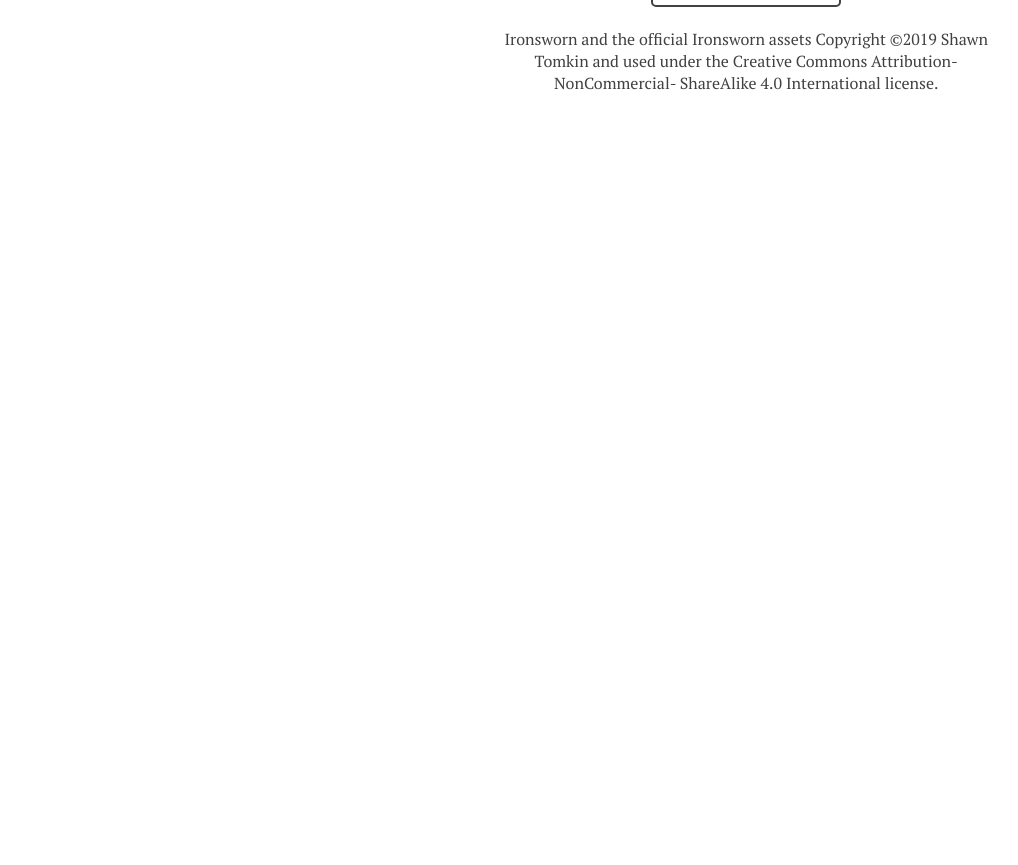
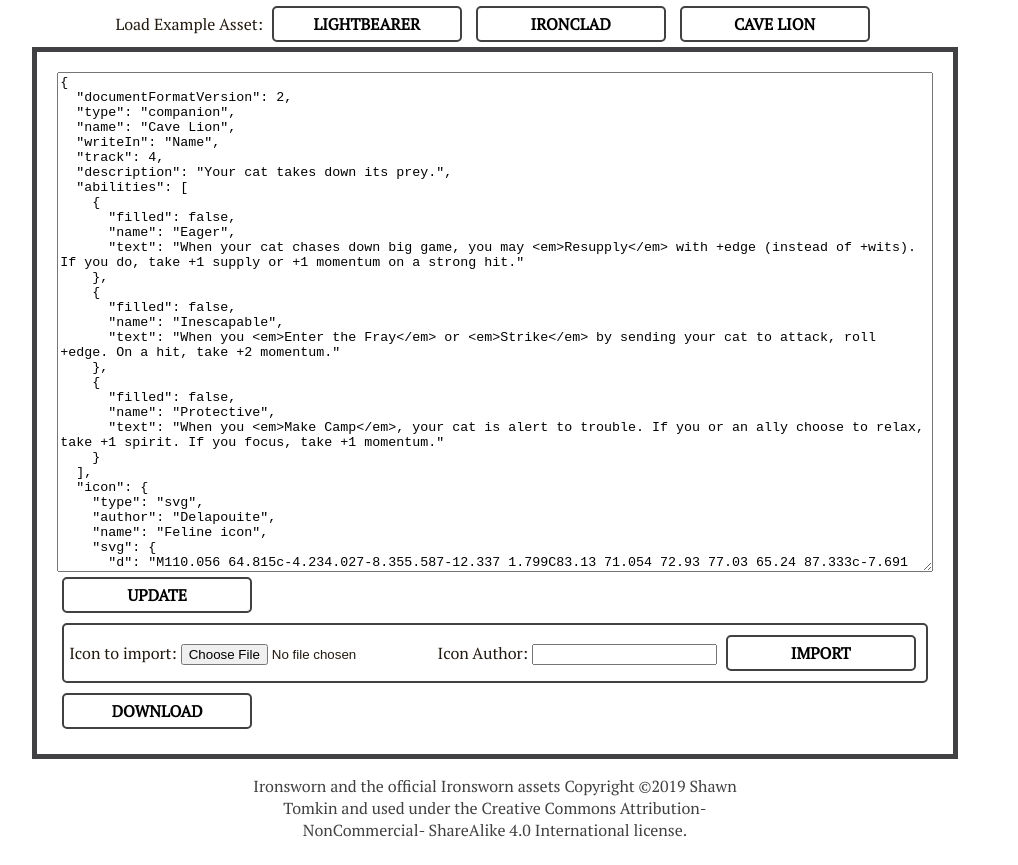
Before and after one commit to effortlessmountain/ironsworn-asset-workbench, a React (Create React App) app: page / in a window 1280 px wide. Shown: the part 827-1692 px from the top of the page, without its empty margins (145-1163 px from the left). Before the commit the page ends 945 px from the top, so only its background shows below. Built offline with nearby package versions, Linux system fonts and the light colour scheme; a web font is replaced by a local one.

Commit message:
(#4 #7) improve file upload by removing prompt and styling a tiny bit

```diff
--- a/public/index.html
+++ b/public/index.html
@@ -74,14 +74,18 @@
             <div class="editor">
                 <textarea class="interface-input" spellcheck="false"></textarea>
                 <button class="update">update</button>
-                <div>
-                    <label for="upload-icon" class="upload">Import SVG Icon: </label>
-                    <input type="file" id="upload-icon" />
-                </div>
+                <div class="icon-import">
+                    <label for="icon-fileselect">Icon to import: </label>
+                    <input type="file" id="icon-fileselect" />
+                    <label for="icon-author">Icon Author: </label>
+                    <input type="text" id="icon-author" />
+                    <button id="icon-import-button">Import</button>
                 </div>
                 <div class=" export">
                     <button id="download">download</button>
                 </div>
+            </div>
+            <div>
                 <p class="credits">
                     Ironsworn and the official Ironsworn assets Copyright ©2019 Shawn Tomkin and used under
                     the Creative Commons Attribution-NonCommercial-
--- a/src/editor.tsx
+++ b/src/editor.tsx
@@ -23,8 +23,12 @@
     showAsset(currentAsset)
 }
 
+const iconFileInput = document.querySelector("#icon-fileselect") as HTMLInputElement
+const iconAuthorInput = document.querySelector("#icon-author") as HTMLInputElement
+
+
 function handleFile() {
-    const file = this.files[0];
+    const file = iconFileInput.files[0];
     if (file) {
         var fileReader = new FileReader()
         fileReader.onload = (e) => {
@@ -32,7 +36,7 @@
             currentAsset.icon = {
                 type: "svg",
                 name: file.name.split('.').slice(0, -1).join('.'),
-                author: window.prompt("author of the svg?"),
+                author: iconAuthorInput.value,
                 svg: transformSvgString(svg)
             }
             updateEditorWithAsset(currentAsset)
@@ -43,5 +47,9 @@
         alert("missing file")
     }
 }
-const iconFileElement = (document.querySelector("#upload-icon") as HTMLInputElement)
-iconFileElement.addEventListener("change", handleFile, false)
+//iconFileElement.addEventListener("change", handleFile, false)
+
+const iconImportButton: HTMLButtonElement = document.querySelector("#icon-import-button")
+iconImportButton.onclick = () => {
+    handleFile()
+}
--- a/src/index.css
+++ b/src/index.css
@@ -78,6 +78,13 @@
     box-sizing    : border-box;
     padding       : 20px;
     width         : 100%;
+}
+
+.icon-import {
+  border: 2px solid var(--gray);
+  border-radius: 5px;
+  margin: 5px;
+  padding: 5px;
 }
 
 .top-row-controls {
```
Lines whose indentation alone changed are shown as unchanged.
